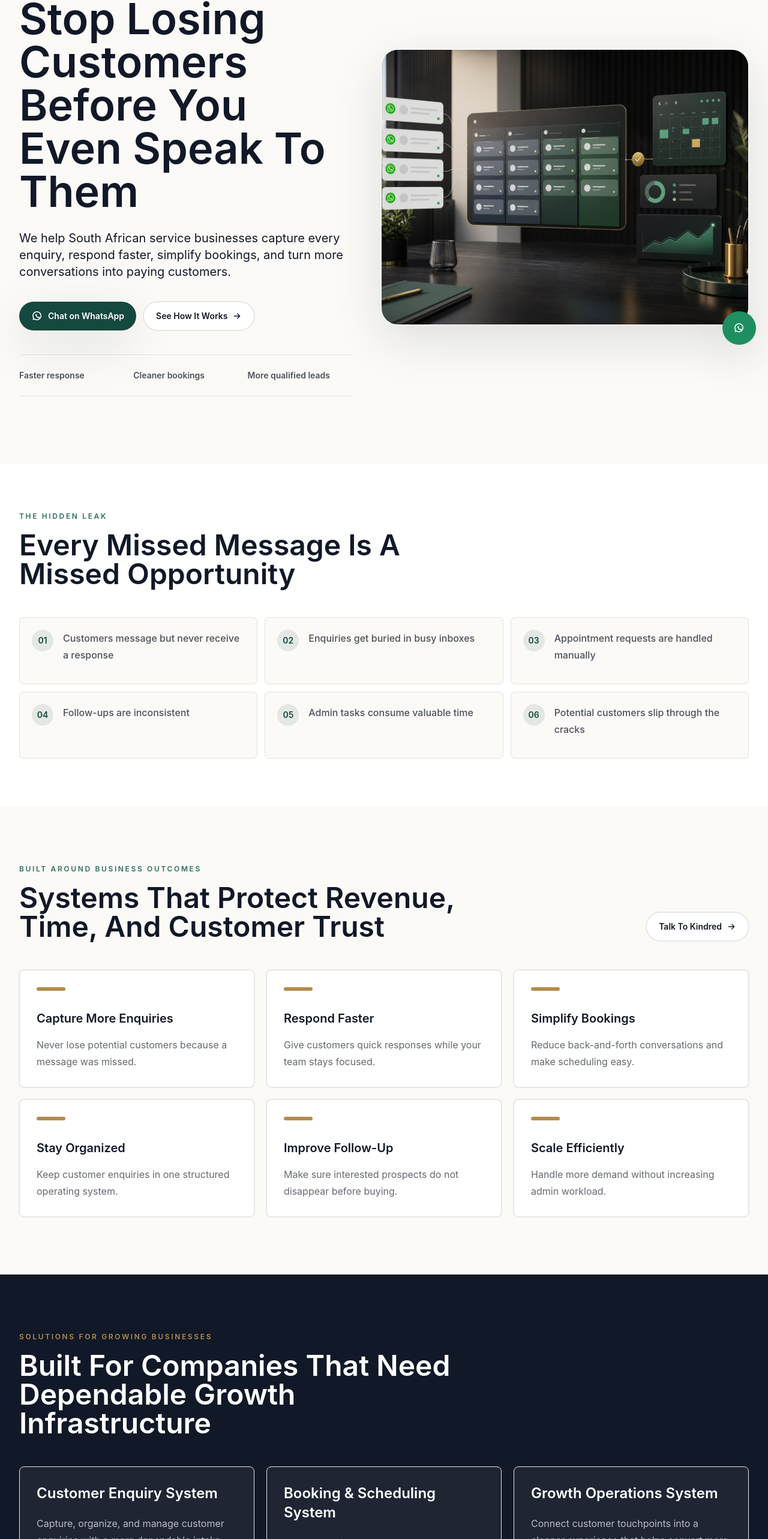
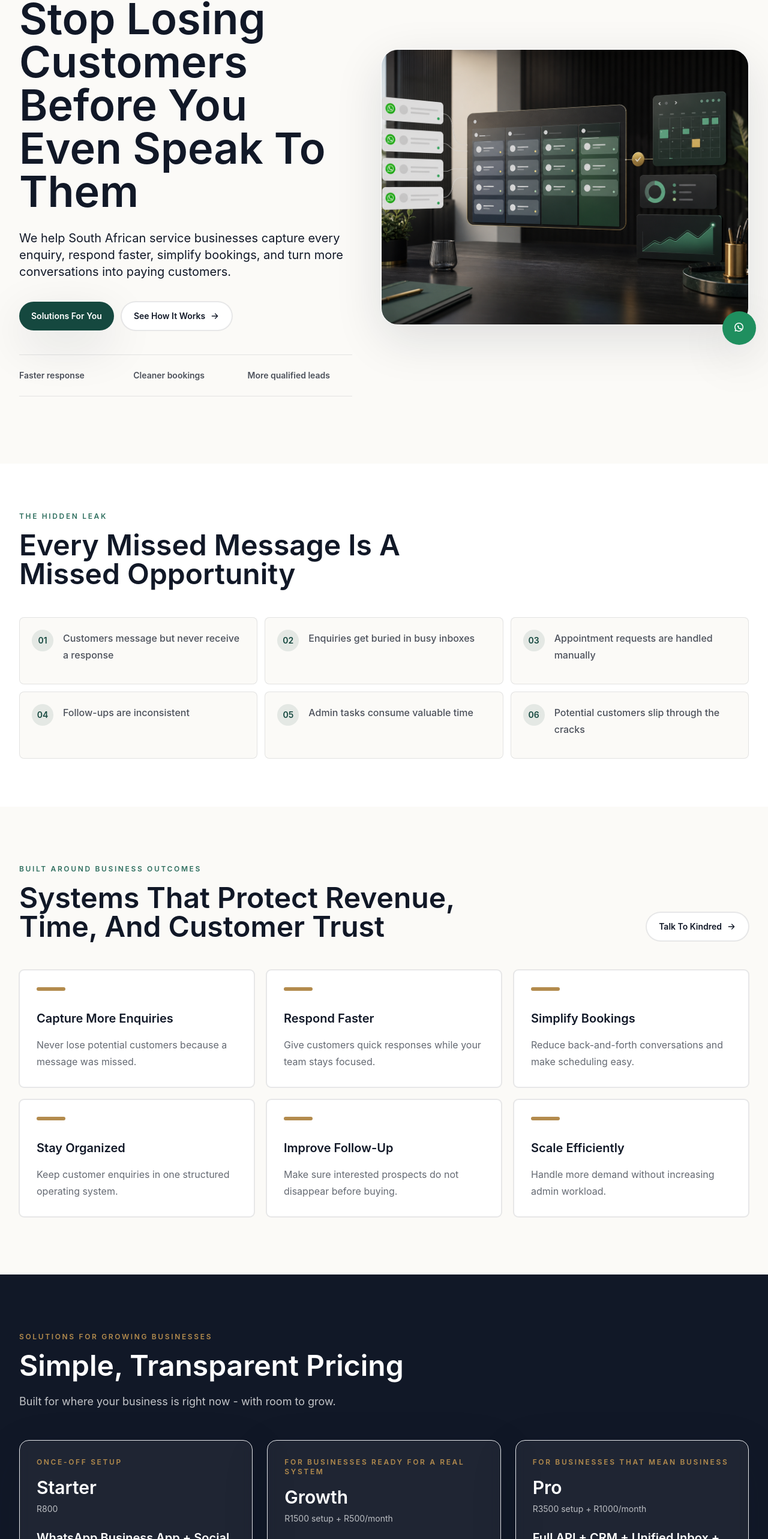
Before and after one commit to Lesego-Sindane/KindredSystems-website, a Next.js app: page / in a window 1280 px wide. Shown: the part 205-2771 px from the top of the page at 60% size. Built offline with nearby package versions, Linux system fonts and the light colour scheme.

Commit message:
Changinf Contact form and price list

```diff
--- a/app/ContactForm.tsx
+++ b/app/ContactForm.tsx
@@ -36,6 +36,19 @@ export default function ContactForm() {
         </a>
       </div>
 
+      <div className="mt-8 rounded-2xl border border-ink/10 bg-linen/70 p-3 shadow-soft">
+        <p className="text-xs font-semibold uppercase tracking-[0.22em] text-moss">
+          WhatsForm
+        </p>
+        <iframe
+          src="https://whatsform.com/oxBk-Y"
+          title="Talk To Kindred Systems WhatsForm"
+          className="mt-3 h-[520px] w-full rounded-xl border border-ink/10 bg-white"
+          loading="lazy"
+          allow="clipboard-write"
+        />
+      </div>
+
       <ul className="mt-8 space-y-3 text-sm text-ink/75">
         <li>• Faster response times for leads and appointments.</li>
         <li>• Clear enquiry capture without manual follow-up.</li>
--- a/app/page.tsx
+++ b/app/page.tsx
@@ -6,6 +6,7 @@ const whatsappMessage = encodeURIComponent(
   "Hi Kindred Systems, I'd like to learn more about your solutions."
 );
 const whatsappHref = `https://wa.me/${whatsappNumber}?text=${whatsappMessage}`;
+const emailAddress = "infokindredsystems@gmail.com";
 
 const navItems = [
   ["Outcomes", "#outcomes"],
@@ -50,18 +51,87 @@ const outcomes = [
   }
 ];
 
-const services = [
+const pricingPlans = [
   {
-    title: "Customer Enquiry System",
-    body: "Capture, organize, and manage customer enquiries with a more dependable intake experience."
+    name: "Starter",
+    price: "R800",
+    note: "Once-off setup",
+    headline: "WhatsApp Business App + Social Media Automation",
+    description:
+      "For informal and early-stage businesses ready to stop missing customers.",
+    details: [
+      "WhatsApp Business App setup and optimisation",
+      "Quick replies and FAQ auto-responses",
+      "Booking link connected to your bio and auto-replies",
+      "Lead tracking via Google Sheets",
+      "Handover and walkthrough"
+    ]
   },
   {
-    title: "Booking & Scheduling System",
-    body: "Reduce admin work, protect response times, and fill your calendar more efficiently."
+    name: "Growth",
+    price: "R1500 setup + R500/month",
+    note: "For businesses ready for a real system",
+    headline: "WhatsApp Cloud API + Booking Automation + Lead Capture",
+    description:
+      "For semi-formal businesses that are growing and need more than the basics.",
+    details: [
+      "Everything in Starter",
+      "WhatsApp Cloud API setup and integration",
+      "Automated lead capture and ranked lead list",
+      "Booking calendar with real-time availability",
+      "24-hour automated follow-up if a customer goes quiet",
+      "Monthly maintenance and optimisation",
+      "API costs covered in retainer"
+    ]
   },
   {
-    title: "Growth Operations System",
-    body: "Connect customer touchpoints into a cleaner experience that helps convert more leads."
+    name: "Pro",
+    price: "R3500 setup + R1000/month",
+    note: "For businesses that mean business",
+    headline: "Full API + CRM + Unified Inbox + Monthly Reporting",
+    description:
+      "For registered SMEs and franchises that need a complete customer operations system.",
+    details: [
+      "Everything in Growth",
+      "Full CRM integration and sync",
+      "Unified inbox across all active channels",
+      "Monthly performance report",
+      "Priority support and system updates",
+      "All API and platform costs covered in retainer"
+    ]
+  }
+];
+
+const addOns = [
+  {
+    title: "Facebook DM Automation",
+    body: "Auto-respond to page messages and capture leads",
+    price: "R500 once-off"
+  },
+  {
+    title: "Instagram DM Automation",
+    body: "Reply to DMs and story replies automatically",
+    price: "R500 once-off"
+  },
+  {
+    title: "Meta Unified Inbox",
+    body: "Both channels, one bot logic",
+    price: "R800 once-off (save R200)"
+  },
+  {
+    title: "Google Review Requester",
+    body: "Auto-send a review request after every booking",
+    price: "R200 once-off"
+  },
+  {
+    title: "Promo Broadcasts",
+    body: "Send bulk WhatsApp messages to your lead list",
+    price: "R80/broadcast"
+  },
+  {
+    title: "Landing Page",
+    body: "A one-page website to link your leads to for more info.",
+    price: "R1000"
   }
 ];
 
@@ -93,9 +163,9 @@ function ArrowIcon() {
   );
 }
 
-function WhatsAppIcon() {
+function WhatsAppIcon({ className = "h-5 w-5" }: { className?: string }) {
   return (
-    <svg aria-hidden="true" className="h-5 w-5" viewBox="0 0 24 24" fill="none">
+    <svg aria-hidden="true" className={className} viewBox="0 0 24 24" fill="none">
       <path
         d="M7.2 18.1 4 19l.9-3.1a8 8 0 1 1 2.3 2.2Z"
         stroke="currentColor"
@@ -164,9 +234,8 @@ export default function Home() {
               </a>
             ))}
           </nav>
-          <Button href={whatsappHref}>
-            <WhatsAppIcon />
-            WhatsApp
+          <Button href="#contact">
+            Contact Us
           </Button>
         </div>
       </header>
@@ -184,9 +253,8 @@ export default function Home() {
               paying customers.
             </p>
             <div className="mt-9 flex flex-col gap-3 sm:flex-row">
-              <Button href={whatsappHref}>
-                <WhatsAppIcon />
-                Chat on WhatsApp
+              <Button href="#solutions">
+                Solutions For You
               </Button>
               <Button href="#process" variant="secondary">
                 See How It Works
@@ -271,29 +339,84 @@ export default function Home() {
 
       <section className="bg-ink py-24 text-white" id="solutions">
         <div className="mx-auto max-w-7xl px-5 sm:px-8">
-          <div className="max-w-3xl">
+          <div className="max-w-4xl">
             <p className="mb-4 text-xs font-semibold uppercase tracking-[0.22em] text-brass">
               Solutions for growing businesses
             </p>
             <h2 className="text-4xl font-semibold tracking-normal sm:text-5xl">
-              Built For Companies That Need Dependable Growth Infrastructure
+              Simple, Transparent Pricing
             </h2>
+            <p className="mt-5 max-w-3xl text-lg leading-8 text-white/75">
+              Built for where your business is right now - with room to grow.
+            </p>
           </div>
-          <div className="mt-12 grid gap-5 lg:grid-cols-3">
-            {services.map((service) => (
+
+          <div className="mt-12 grid gap-6 lg:grid-cols-3">
+            {pricingPlans.map((plan) => (
               <article
-                key={service.title}
-                className="rounded-lg border border-white/12 bg-white/[0.06] p-7 backdrop-blur transition duration-200 hover:-translate-y-1 hover:bg-white/[0.09]"
+                key={plan.name}
+                className="flex h-full flex-col rounded-2xl border border-white/12 bg-white/[0.06] p-7 shadow-soft backdrop-blur transition duration-200 hover:-translate-y-1 hover:bg-white/[0.09]"
               >
-                <h3 className="text-2xl font-semibold">{service.title}</h3>
-                <p className="mt-5 min-h-28 leading-7 text-white/70">{service.body}</p>
-                <Button href={whatsappHref} variant="secondary">
-                  Request A Quote
-                  <ArrowIcon />
-                </Button>
+                <p className="text-xs font-semibold uppercase tracking-[0.22em] text-brass">
+                  {plan.note}
+                </p>
+                <h3 className="mt-4 text-3xl font-semibold text-white">{plan.name}</h3>
+                <p className="mt-2 text-sm text-white/70">{plan.price}</p>
+                <h4 className="mt-6 text-xl font-semibold text-white">{plan.headline}</h4>
+                <p className="mt-4 text-white/75">{plan.description}</p>
+                <p className="mt-4 text-sm font-semibold uppercase tracking-[0.18em] text-white/70">
+                  What&apos;s included:
+                </p>
+                <ul className="mt-4 space-y-3 text-sm leading-6 text-white/80">
+                  {plan.details.map((item) => (
+                    <li key={item} className="flex gap-3">
+                      <span className="mt-2 h-2 w-2 shrink-0 rounded-full bg-brass" />
+                      <span>{item}</span>
+                    </li>
+                  ))}
+                </ul>
+                <div className="mt-8 pt-2">
+                  <Button href={whatsappHref} variant="secondary">
+                    Request A Quote
+                    <ArrowIcon />
+                  </Button>
+                </div>
               </article>
             ))}
           </div>
+
+          <section className="mt-16 rounded-2xl border border-white/10 bg-white/[0.04] p-8 shadow-soft">
+            <div className="max-w-3xl">
+              <p className="text-xs font-semibold uppercase tracking-[0.22em] text-brass">
+                Add-Ons
+              </p>
+              <h3 className="mt-4 text-3xl font-semibold text-white">
+                Extend your system as your business grows
+              </h3>
+              <p className="mt-4 text-white/75">
+                Add the automations and channels you need to support more enquiries,
+                reviews, and follow-up without adding more admin.
+              </p>
+            </div>
+
+            <div className="mt-8 grid gap-5 md:grid-cols-2 xl:grid-cols-3">
+              {addOns.map((item) => (
+                <article
+                  key={item.title}
+                  className="rounded-2xl border border-white/10 bg-white/[0.06] p-5"
+                >
+                  <h4 className="text-xl font-semibold text-white">{item.title}</h4>
+                  <p className="mt-3 text-sm leading-6 text-white/75">{item.body}</p>
+                  <p className="mt-4 text-sm font-semibold text-brass">{item.price}</p>
+                </article>
+              ))}
+            </div>
+          </section>
+
+          <p className="mt-6 text-sm italic text-white/70">
+            Retainer fees cover platform costs, maintenance, and ongoing optimisation.
+            No hidden fees. No surprises.
+          </p>
         </div>
       </section>
 
@@ -332,15 +455,14 @@ export default function Home() {
             </h2>
             <div className="mt-8 space-y-3 text-ink/70">
               <p>WhatsApp: 069 336 8407</p>
-              <p>Email: infokindredsystems@gmail.com</p>
+              <p>Email: {emailAddress}</p>
               <p>Instagram: kindredsystems_za</p>
               <p>Facebook: kindredsystems_za</p>
               <p>LinkedIn: kindredsystems_za</p>
             </div>
             <div className="mt-8">
-              <Button href={whatsappHref}>
-                <WhatsAppIcon />
-                Chat on WhatsApp
+              <Button href={`mailto:${emailAddress}`} variant="secondary">
+                Email Us
               </Button>
             </div>
           </div>
@@ -388,7 +510,7 @@ export default function Home() {
         className="fixed bottom-5 right-5 z-50 inline-flex h-14 w-14 items-center justify-center rounded-full bg-[#1f8f5f] text-white shadow-soft transition hover:-translate-y-1 hover:bg-[#16754d]"
         aria-label="Chat with Kindred Systems on WhatsApp"
       >
-        <WhatsAppIcon />
+        <WhatsAppIcon className="h-5 w-5 translate-y-[-1px]" />
       </a>
     </main>
   );
```
